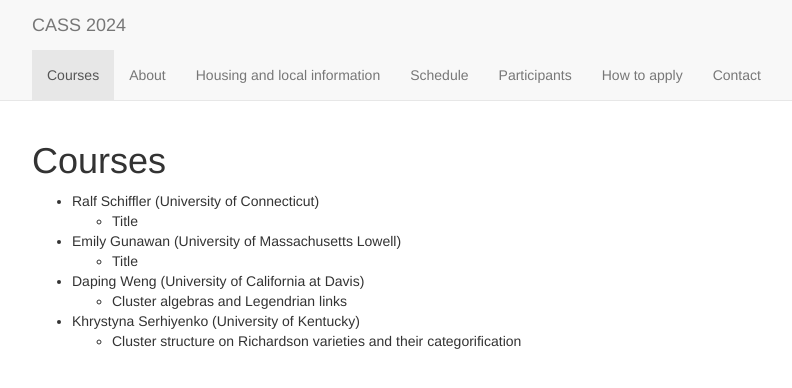
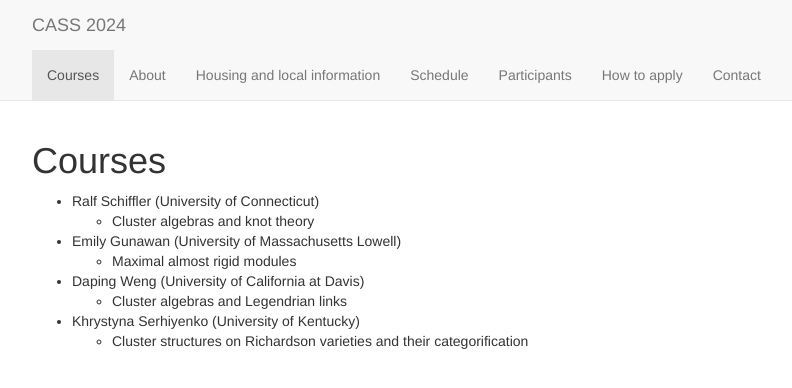
Before and after one commit to egunawan/cass24, a Jekyll site: the page built from index.md, in a window 1280 px wide. Shown: the top 388 px of the page, without its empty margins (223-1015 px from the left). Built offline with Jekyll 4.4.1, drawn with Linux system fonts in a browser that asks for light colours; nearby versions of some CDN libraries.

Commit message:
Update index.md

```diff
--- a/index.md
+++ b/index.md
@@ -7,10 +7,10 @@ layout: default
 # Courses
 
 + Ralf Schiffler (University of Connecticut)
-    * Title
+    * Cluster algebras and knot theory
 + Emily Gunawan (University of Massachusetts Lowell)
-    * Title
+    * Maximal almost rigid modules
 + Daping Weng (University of California at Davis)
     * Cluster algebras and Legendrian links
 + Khrystyna Serhiyenko (University of Kentucky)
-    * Cluster structure on Richardson varieties and their categorification
+    * Cluster structures on Richardson varieties and their categorification
```
